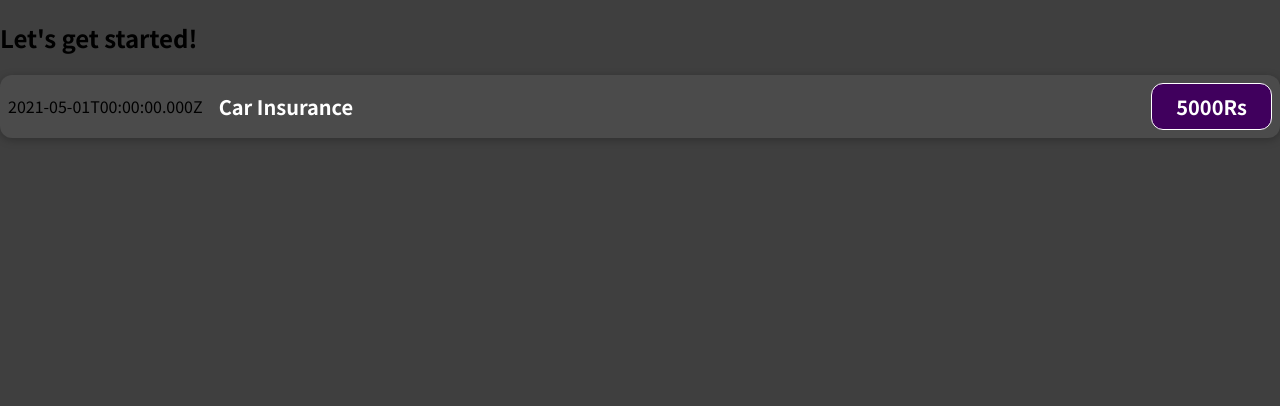
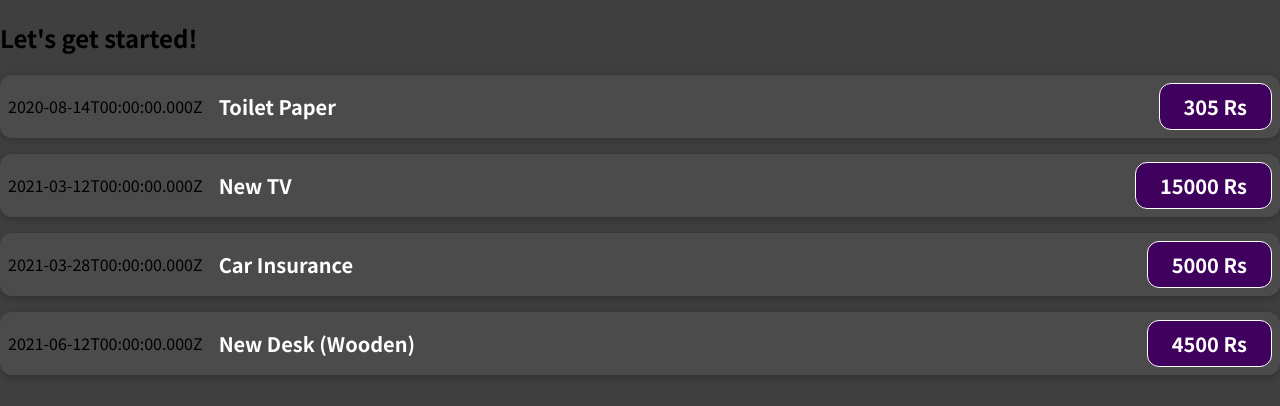
Before and after one commit to sameerwatts/React-Initial-Project, a JavaScript app: page / in a window 1280 px wide. Shown: the top 406 px of the page. Built offline with nearby package versions, Linux system fonts and the light colour scheme.

Commit message:
pass data via props

```diff
--- a/src/App.js
+++ b/src/App.js
@@ -2,10 +2,50 @@
 
 
 function App() {
+  const expenses = [
+    {
+      id: 'e1',
+      title: 'Toilet Paper',
+      amount: 305,
+      date: new Date(2020, 7, 14),
+    },
+    { id: 'e2', title: 'New TV', amount: 15000, date: new Date(2021, 2, 12) },
+    {
+      id: 'e3',
+      title: 'Car Insurance',
+      amount: 5000,
+      date: new Date(2021, 2, 28),
+    },
+    {
+      id: 'e4',
+      title: 'New Desk (Wooden)',
+      amount: 4500,
+      date: new Date(2021, 5, 12),
+    },
+  ];
   return (
     <div>
       <h2>Let's get started!</h2>
-      <ExpenseItem />
+      <ExpenseItem
+        title={expenses[0].title}
+        amount={expenses[0].amount}
+        date={expenses[0].date}
+      />
+      <ExpenseItem
+        title={expenses[1].title}
+        amount={expenses[1].amount}
+        date={expenses[1].date}
+      />
+      <ExpenseItem
+        title={expenses[2].title}
+        amount={expenses[2].amount}
+        date={expenses[2].date}
+      />
+      <ExpenseItem
+        title={expenses[3].title}
+        amount={expenses[3].amount}
+        date={expenses[3].date}
+      />
     </div>
   );
 }
@@ -13,3 +53,4 @@
 export default App;
 
 // 1. import ExpenseItem
+// 2. reuse by just copy and paste
--- a/src/components/ExpenseItem/ExpenseItem.js
+++ b/src/components/ExpenseItem/ExpenseItem.js
@@ -1,17 +1,12 @@
 import "./ExpenseItem.css"; //import with css extension
 
-const ExpenseItem = () => {
-
-    const expenseTitle = "Car Insurance";
-    const expenseDate = new Date(2021, 4, 1);
-    const expenseAmount = 5000;
-
+const ExpenseItem = (props) => {
     return (
         <div className="expense-item">
-            <div>{expenseDate.toISOString()}</div>
+            <div>{props.date.toISOString()}</div>
             <div className="expense-item__description">
-                <h2>{expenseTitle}</h2>
-                <div className="expense-item__price">{expenseAmount}Rs</div>
+                <h2>{props.title}</h2>
+                <div className="expense-item__price">{props.amount} Rs</div>
             </div>
         </div>
     );
```
